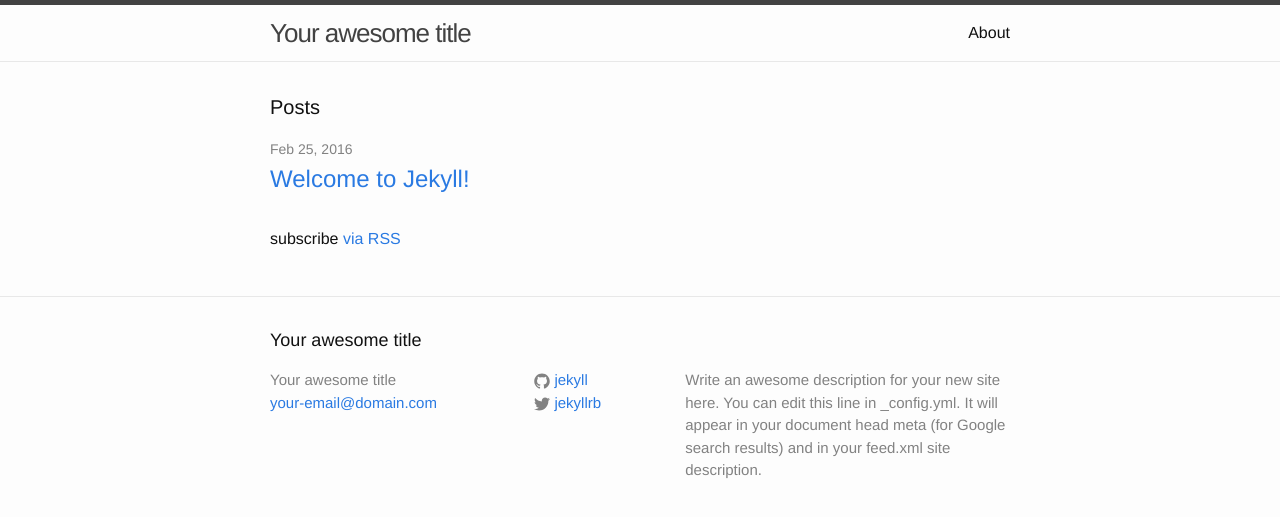
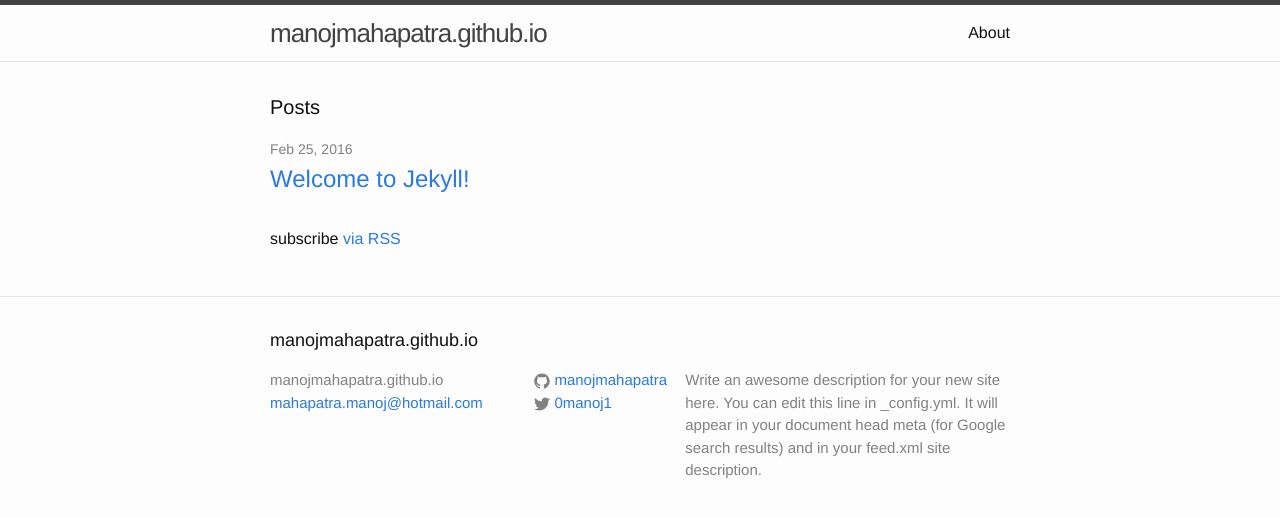
Before and after one commit to manojmahapatra/manojmahapatra.github.io, a Jekyll site: the page built from index.html, in a window 1280 px wide. Shown: the top 517 px of the page. Built offline with Jekyll 4.4.1, drawn with Linux system fonts in a browser that asks for light colours.

Commit message:
updated config file

```diff
--- a/_config.yml
+++ b/_config.yml
@@ -6,16 +6,16 @@
 # 'jekyll serve'. If you change this file, please restart the server process.
 
 # Site settings
-title: Your awesome title
-email: your-email@domain.com
+title: manojmahapatra.github.io
+email: mahapatra.manoj@hotmail.com
 description: > # this means to ignore newlines until "baseurl:"
   Write an awesome description for your new site here. You can edit this
   line in _config.yml. It will appear in your document head meta (for
   Google search results) and in your feed.xml site description.
 baseurl: "" # the subpath of your site, e.g. /blog
-url: "http://yourdomain.com" # the base hostname & protocol for your site
-twitter_username: jekyllrb
-github_username:  jekyll
+url: "http://manojmahapatra.github.io" # the base hostname & protocol for your site
+twitter_username: 0manoj1
+github_username:  manojmahapatra
 
 # Build settings
 markdown: kramdown
```
